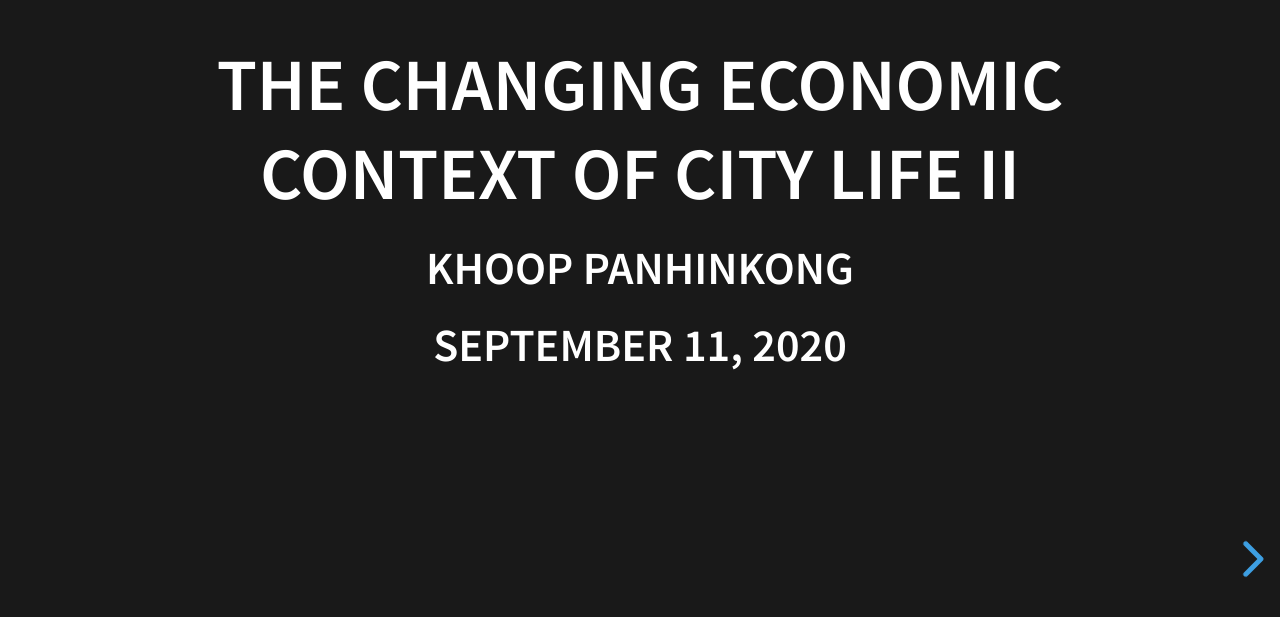
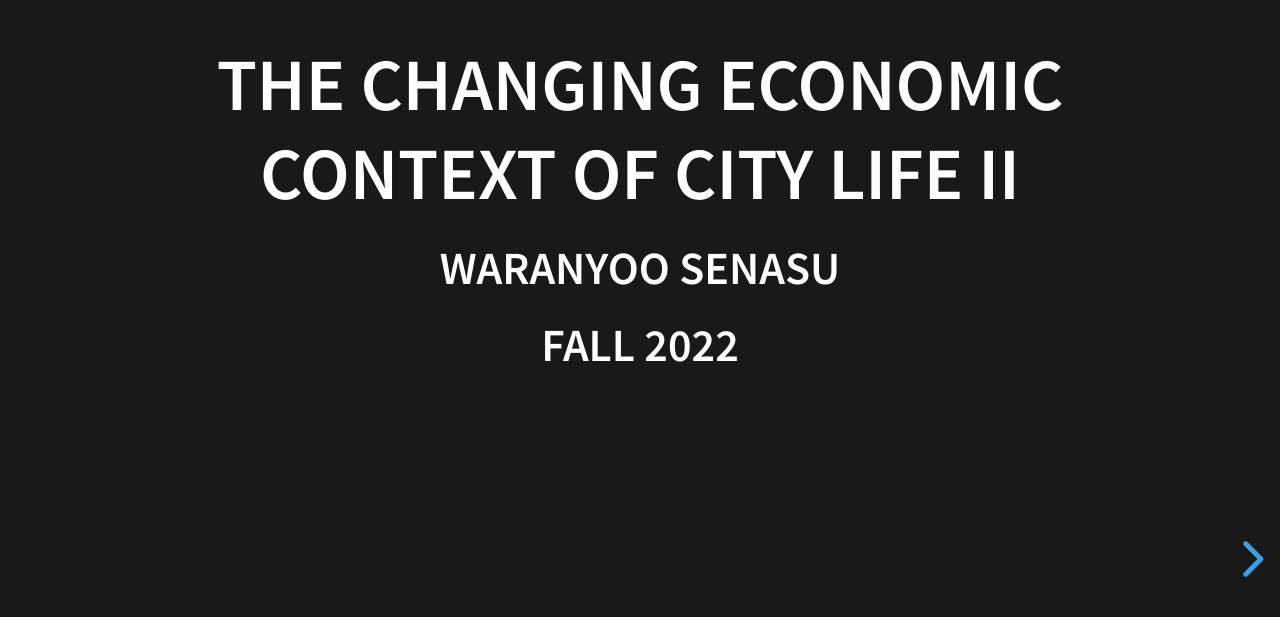
Before and after one commit to iyakhoop/economy-urban-change-2, a website: page index.html in a window 1280 px wide. Shown: the part 179-796 px from the top of the page. Drawn offline with Linux system fonts and the light colour scheme.

Commit message:
Update index.html

```diff
--- a/index.html
+++ b/index.html
@@ -18,8 +18,8 @@
 			<div class="slides">
 				<section>
 					<h2>The changing economic context of city life II</h2>
-					<h4>Khoop Panhinkong</h4>
-					<h4>September 11, 2020</h4>
+					<h4>Waranyoo Senasu</h4>
+					<h4>Fall 2022</h4>
 				</section>
 				<section>
 					<section data-background-image="https://upload.wikimedia.org/wikipedia/commons/thumb/c/c7/Canaletto_Grand_Canal_from_Palazzo_Flangini_-_JPGM.jpg/1200px-Canaletto_Grand_Canal_from_Palazzo_Flangini_-_JPGM.jpg" data-transition="convex">
```
